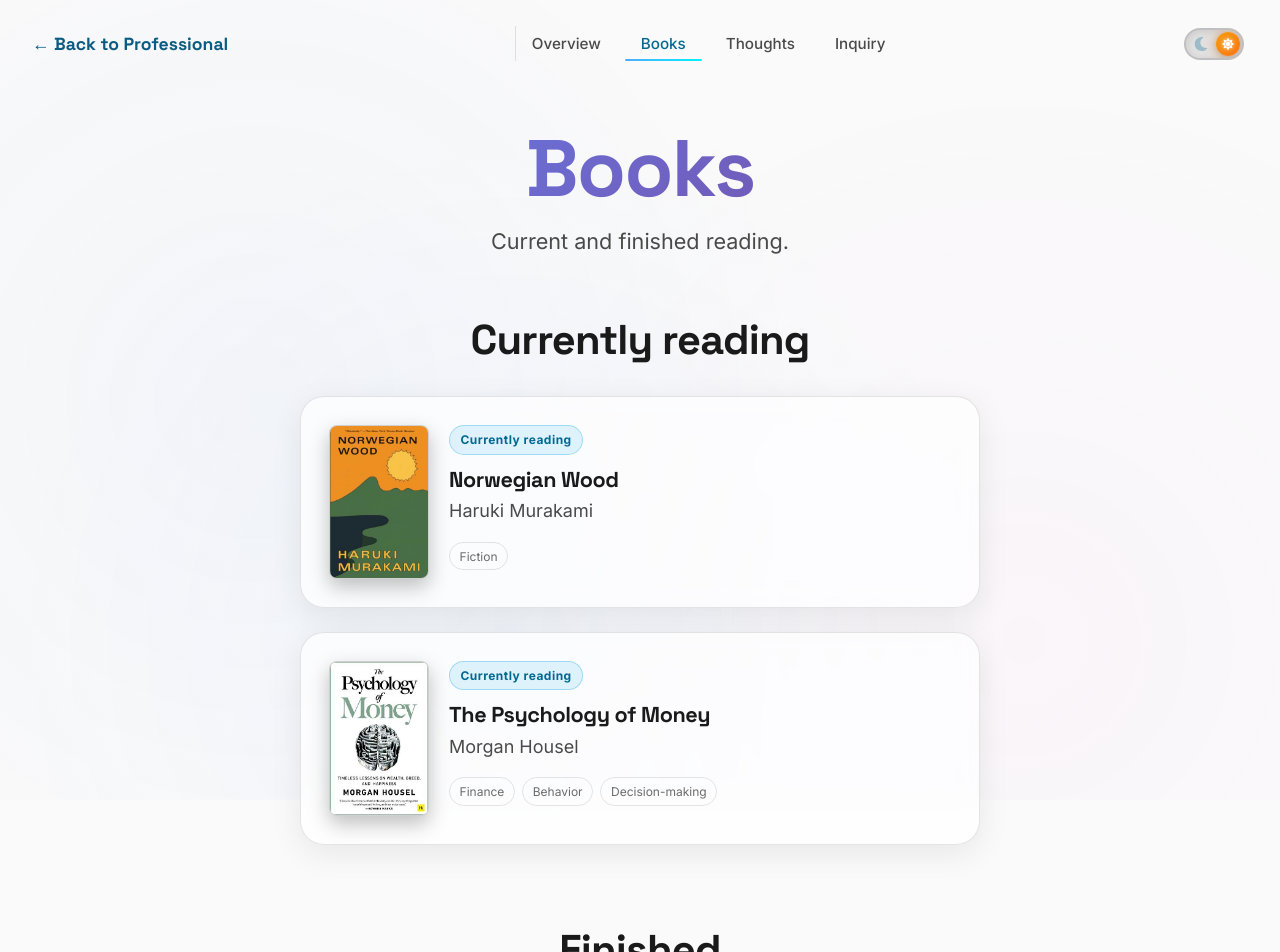
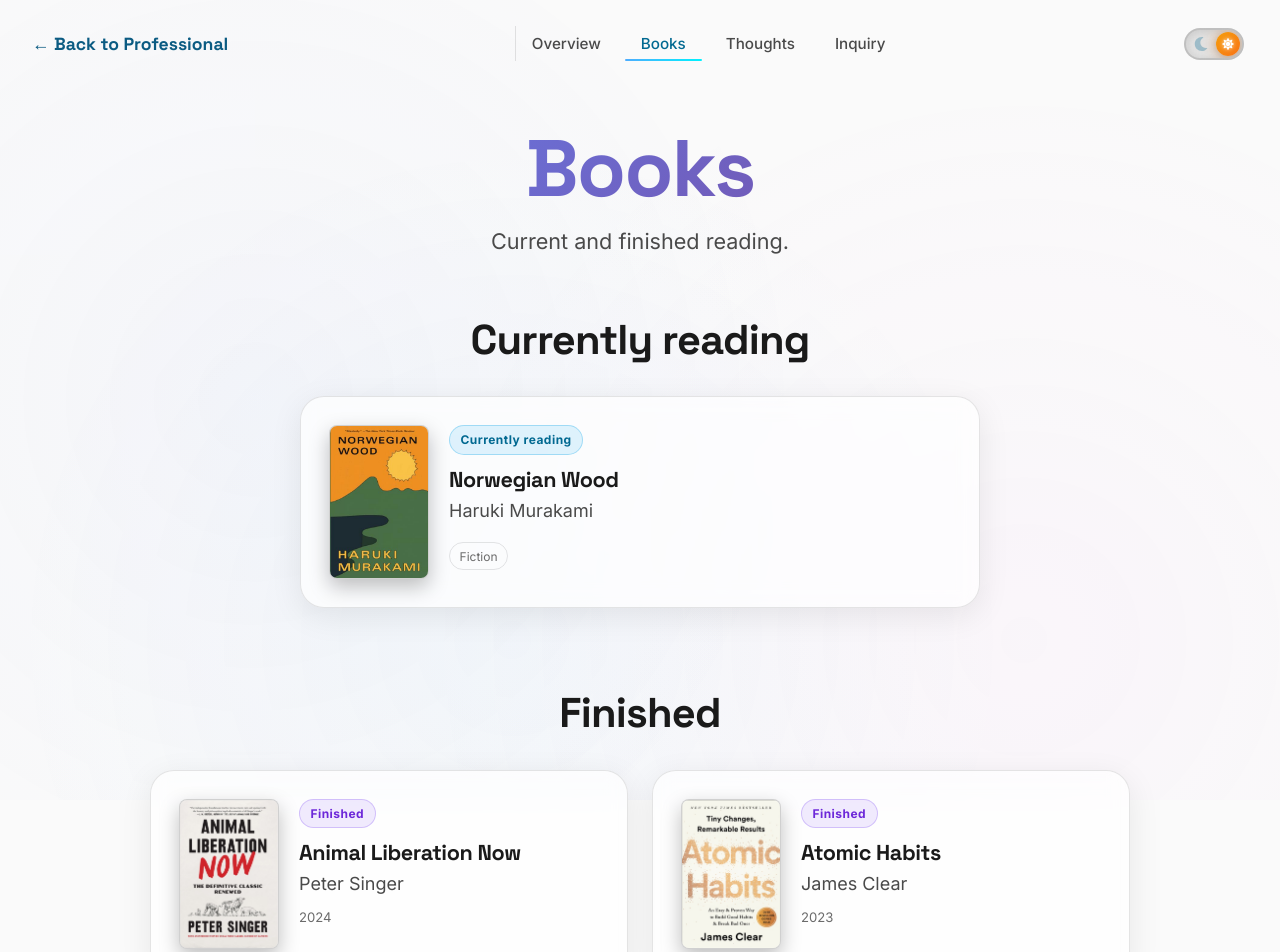
Before and after one commit to connectwithprakash/connectwithprakash.github.io, a React (Vite) app: page /personal/books in a window 1280 px wide. Shown: the top 952 px of the page. Built offline with nearby package versions, Linux system fonts and the light colour scheme.

Commit message:
content: mark psychology of money finished

```diff
--- a/src/data/booksData.js
+++ b/src/data/booksData.js
@@ -16,10 +16,10 @@ export const books = [
     id: 'the-psychology-of-money',
     title: 'The Psychology of Money',
     author: 'Morgan Housel',
-    status: 'currently-reading',
+    status: 'finished',
     tags: ['Finance', 'Behavior', 'Decision-making'],
     notes: { summary: '', takeaways: [], thoughts: '', questions: [] },
-    reading: { started: '2026-08-23', finished: null },
+    reading: { started: '2026-08-23', finished: '2026-10-08', completionDates: ['2026-10-08'] },
   },
   {
     id: 'norwegian-wood',
```
